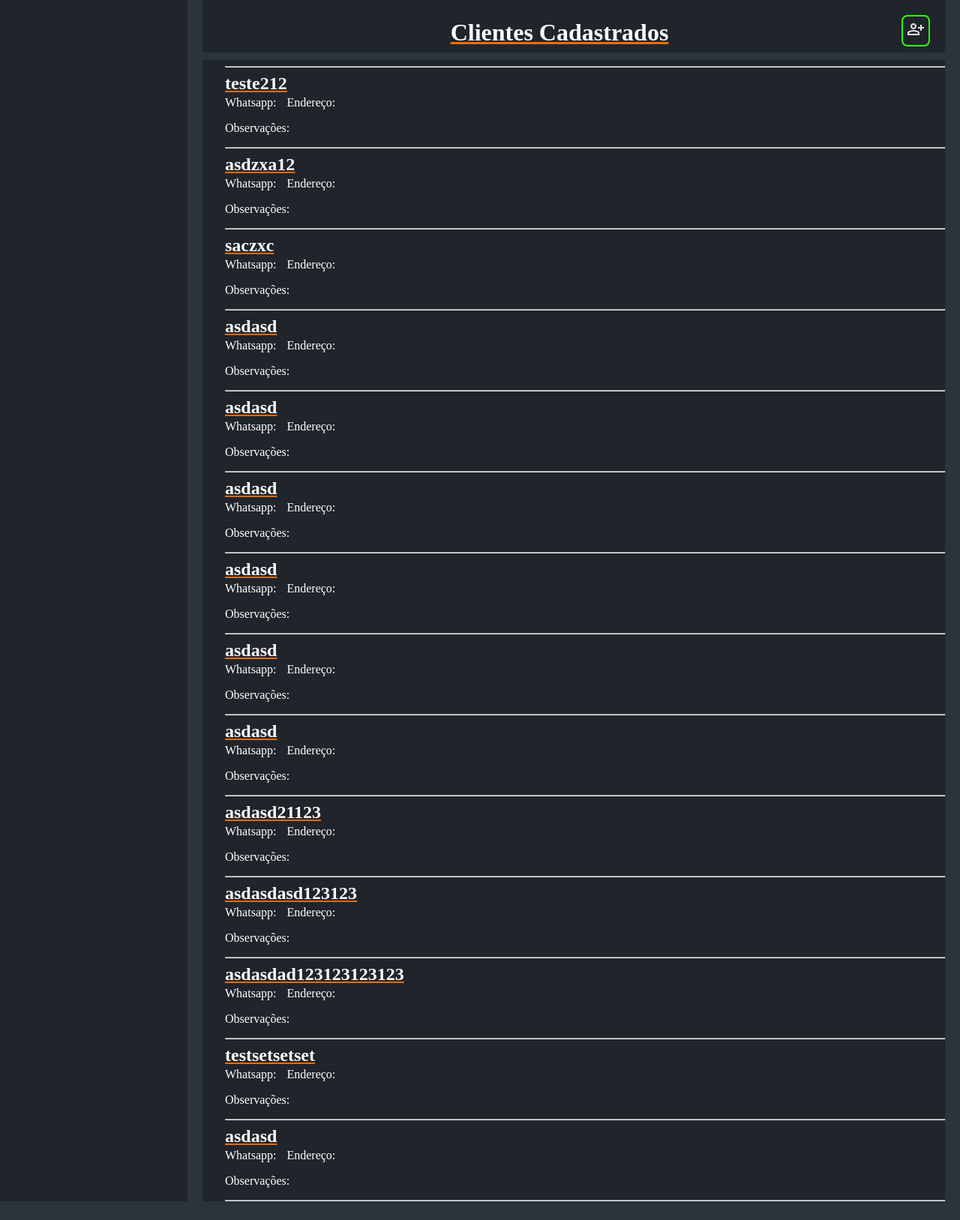
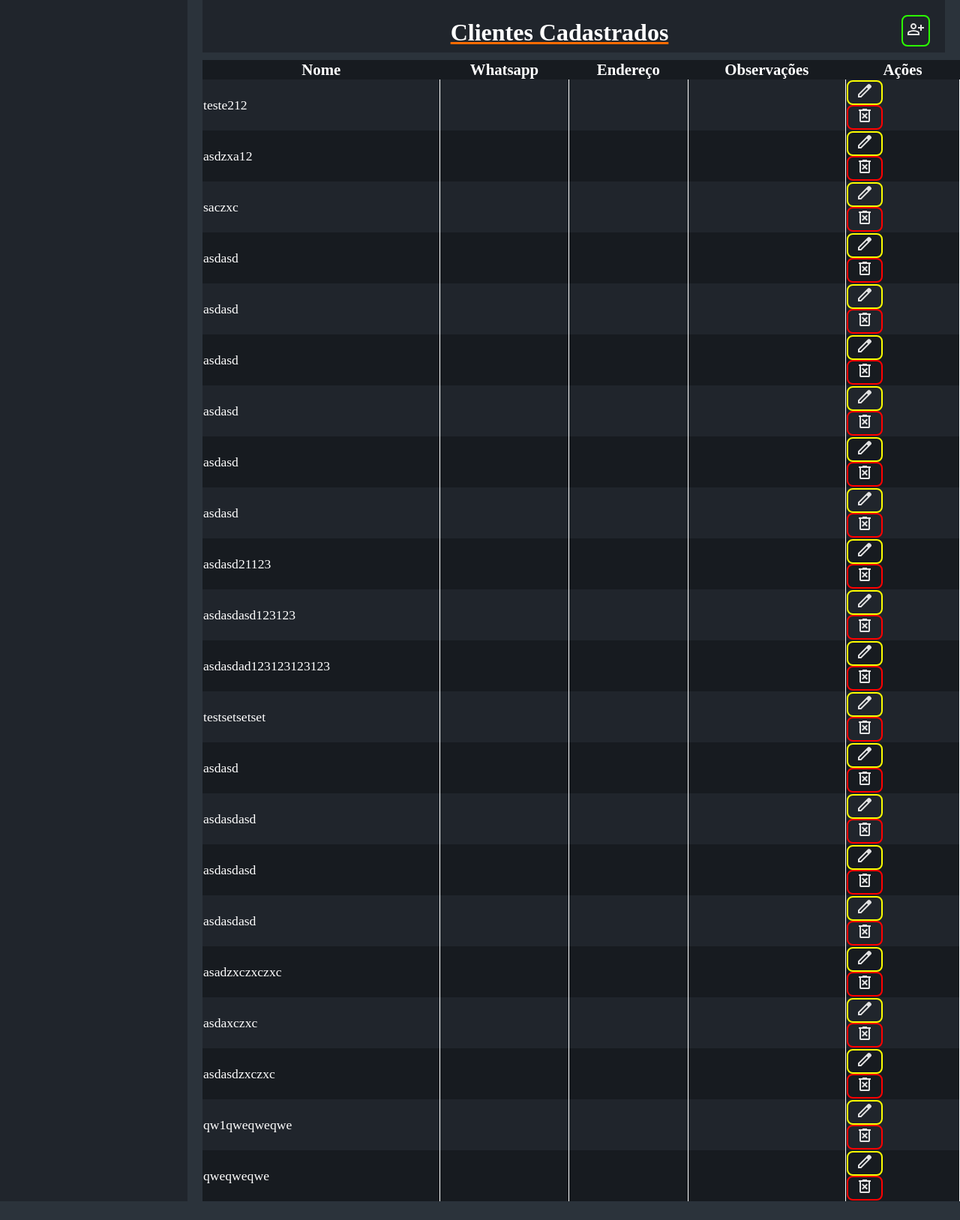
Before and after one commit to iBahiaaaa/SistemaDeCadastroDeClientes, a Flask app: page / in a window 1280 px wide. Shown: the part 80-1707 px from the top of the page at 75% size. Run offline with Flask 3, Linux system fonts and the light colour scheme; data comes from the database, SQL or seed files in the repository; both versions use the stored data as it was after the commit.

Commit message:
ações Excluir Editar

```diff
--- a/app.py
+++ b/app.py
@@ -2,7 +2,8 @@ import sqlite3
 from flask import Flask, render_template, request, redirect
 from backend.controllers.cliente_controller import (
     cadastrar_cliente,
-    listar_clientes
+    listar_clientes,
+    deletar_cliente
 )
 
 app = Flask(
@@ -26,5 +27,10 @@ def cadastrar():
 
     return cadastrar_cliente()
 
+@app.route("/excluir/<int:id_cliente>", methods=["POST"])
+def excluir(id_cliente):
+
+    return deletar_cliente(id_cliente)
+
 if __name__ == "__main__":
     app.run(host="127.0.0.1", port=5001, debug=True)
--- a/backend/controllers/cliente_controller.py
+++ b/backend/controllers/cliente_controller.py
@@ -2,7 +2,9 @@ from flask import request, redirect
 from flask import request, redirect
 from backend.repositories.cliente_repository import (
     salvar_cliente,
-    buscar_clientes
+    buscar_clientes,
+    excluir_cliente,
+    atualizar_cliente
 )
 
 
@@ -27,3 +29,25 @@ def listar_clientes():
     clientes = buscar_clientes()
 
     return clientes
+
+def deletar_cliente(id_cliente):
+
+    excluir_cliente(id_cliente)
+
+    return redirect("/")
+
+def cadastrar_cliente():
+
+    id_cliente = request.form.get("id_cliente")
+
+    nome = request.form["nome"]
+    whatsapp = request.form["whatsapp"]
+    endereco = request.form["endereco"]
+    observacoes = request.form["observacoes"]
+
+    if id_cliente:
+        atualizar_cliente(id_cliente, nome, whatsapp, endereco, observacoes)
+    else:
+        salvar_cliente(nome, whatsapp, endereco, observacoes)
+
+    return redirect("/")
--- a/backend/repositories/cliente_repository.py
+++ b/backend/repositories/cliente_repository.py
@@ -32,3 +32,30 @@ def buscar_clientes():
     conexao.close()
 
     return clientes
+
+def excluir_cliente(id_cliente):
+
+    conexao = sqlite3.connect("backend/database/banco.db")
+    cursor = conexao.cursor()
+
+    cursor.execute("""
+        DELETE FROM clientes
+        WHERE id = ?
+    """, (id_cliente,))
+
+    conexao.commit()
+    conexao.close()
+
+def atualizar_cliente(id_cliente, nome, whatsapp, endereco, observacoes):
+
+    conexao = sqlite3.connect("backend/database/banco.db")
+    cursor = conexao.cursor()
+
+    cursor.execute("""
+        UPDATE clientes
+        SET nome = ?, whatsapp = ?, endereco = ?, observacoes = ?
+        WHERE id = ?
+    """, (nome, whatsapp, endereco, observacoes, id_cliente))
+
+    conexao.commit()
+    conexao.close()
--- a/frontend/static/css/clientes.css
+++ b/frontend/static/css/clientes.css
@@ -73,43 +73,38 @@ main {
     box-shadow: 0 5px 10px rgba(0, 0, 0, 0.2);
 }
 
-#botaoEditar {
+#btnEditar {
     color: white;
     border: 2px solid #fbff00;
     border-radius: 8px;
-    padding: 10px 25px;
+    padding: 0px 10px;
     background: transparent;
     font-size: 1em;
-    margin-left: 30px;
-    width: 190px;
 }
 
-#botaoEditar:hover {
-    box-shadow: 1px 1px 10px #fbff00;
+#btnEditar:hover {
     background-color: #fbff002d;
 }
 
-#botaoEditar:active {
+#btnEditar:active {
     transform: translateY(2px);
     box-shadow: 0 5px 10px rgba(0, 0, 0, 0.2);
 }
 
-#botaoExcluir {
+#btnExcluir {
     color: white;
     border: 2px solid #ff0000;
     border-radius: 8px;
-    padding: 10px 25px;
+    padding: 0px 10px;
     background: transparent;
     font-size: 1em;
-    width: 190px;
 }
 
-#botaoExcluir:hover {
-    box-shadow: 1px 1px 10px #ff0000;
+#btnExcluir:hover {
     background-color: #ff00002d;
 }
 
-#botaoExcluir:active {
+#btnExcluir:active {
     transform: translateY(2px);
     box-shadow: 0 5px 10px rgba(0, 0, 0, 0.2);
 }
@@ -123,11 +118,47 @@ main {
     text-align: center;
 }
 
-#listaClientes {
-    margin: 0 20px 0 20px;
+#conteudoTabelaListaClientes {
     height: calc(100vh - 185px);
+    overflow-y: auto;
+    margin-left: 20px;
+}
+
+#tabelaListaClientes {
+    width: 100%;
     background-color: var(--cor2);
-    overflow-y: auto;
+    color: white;
+    border-collapse: collapse;
+}
+
+#cabecaTabelaClientes {
+    background-color: var(--cor3);
+    font-size: 1.3em;
+}
+
+#cabecaTabelaClientes th {
+    position: sticky;
+    top: 0;
+    z-index: 1;
+    background-color: var(--cor3);
+}
+
+#bodyTabelaListaClientes{
+
+    td{
+        border-right: 1px solid white;
+        width: fit-content;
+        font-size: 1.1em;
+
+    }
+
+    tr:nth-child(even) {
+        background-color: var(--cor3);
+    }
+}
+
+#tabelaAcoes {
+    width: 150px;
 }
 
 .cliente {
@@ -203,9 +234,21 @@ footer {
     background-color: var(--cor3);
     z-index: 10000;
     border-radius: 12px;
-    outline: 100em solid rgba(0, 0, 0, 0.90);
+    /* outline: 100em solid rgba(0, 0, 0, 0.90); */
     box-shadow: 3px 3px 10px black;
     padding: 0 10px;
+}
+
+#overlayModal {
+    display: none;
+}
+
+#overlayModal.ativo {
+    display: block;
+    position: fixed;
+    inset: 0;
+    background-color: rgba(0, 0, 0, 0.80);
+    z-index: 9999;
 }
 
 #modalTitulo {
@@ -216,7 +259,10 @@ footer {
 
 }
 
-#modalNome, #modalWhatsapp, #modalEndereco, #modalObservacoes{
+#modalNome,
+#modalWhatsapp,
+#modalEndereco,
+#modalObservacoes {
     border-radius: 6px;
     font-weight: 550;
     font-size: 1em;
@@ -226,22 +272,23 @@ footer {
     border: 1px solid white;
 }
 
-::placeholder{
+::placeholder {
     color: rgba(255, 255, 255, 0.60);
 }
 
 
-#modalNome{
+#modalNome {
     width: 571px;
     margin: 5px;
 }
 
-#modalWhatsapp{
+#modalWhatsapp {
     width: 200px;
     margin: 5px 5px 5px 0;
 }
 
-#modalEndereco, #modalObservacoes{
+#modalEndereco,
+#modalObservacoes {
     width: 790px;
     margin: 5px;
 }
@@ -262,7 +309,7 @@ footer {
     width: fit-content;
 }
 
-#btnSalvar:hover{
+#btnSalvar:hover {
     background-color: #2bff002d;
 }
 
@@ -281,6 +328,6 @@ footer {
     width: fit-content;
 }
 
-#btnCancelar:hover{
+#btnCancelar:hover {
     background-color: #ff00002d;
 }
--- a/frontend/static/js/clientes.js
+++ b/frontend/static/js/clientes.js
@@ -1,18 +1,80 @@
 console.log("JS carregado!");
 const botaoCadastrar = document.getElementById("botaoCadastrar");
 const modalCadastro = document.getElementById("modalCadastro");
+const overlayModal = document.getElementById("overlayModal");
 const btnCancelar = document.getElementById("btnCancelar");
+
+const titulo = document.getElementById("modalTitulo");
+const btnSalvar = document.getElementById("btnSalvar");
+
+const inputId = document.getElementById("id_cliente");
+const inputNome = document.getElementById("modalNome");
+const inputWhatsapp = document.getElementById("modalWhatsapp");
+const inputEndereco = document.getElementById("modalEndereco");
+const inputObs = document.getElementById("modalObservacoes");
 
 botaoCadastrar.addEventListener("click", function() {
 
     console.log("Botão clicado!");
+
     modalCadastro.classList.add("ativo");
-
-
+    overlayModal.classList.add("ativo");
 });
 
 btnCancelar.addEventListener("click", function() {
 
     modalCadastro.classList.remove("ativo");
+    overlayModal.classList.remove("ativo");
+});
 
+overlayModal.addEventListener("click", function() {
+    modalCadastro.classList.remove("ativo");
+    overlayModal.classList.remove("ativo");
 });
+
+// Editar
+
+function abrirModal() {
+    modalCadastro.classList.add("ativo");
+    overlayModal.classList.add("ativo");
+}
+
+function fecharModal() {
+    modalCadastro.classList.remove("ativo");
+    overlayModal.classList.remove("ativo");
+}
+
+botaoCadastrar.addEventListener("click", function() {
+
+    inputId.value = "";
+    inputNome.value = "";
+    inputWhatsapp.value = "";
+    inputEndereco.value = "";
+    inputObs.value = "";
+
+    titulo.innerText = "Cadastrar Cliente";
+    btnSalvar.innerText = "Salvar";
+
+    abrirModal();
+});
+
+btnCancelar.addEventListener("click", fecharModal);
+overlayModal.addEventListener("click", fecharModal);
+
+document.querySelectorAll(".btnEditar").forEach(btn => {
+    btn.addEventListener("click", function() {
+
+        inputId.value = btn.dataset.id;
+        inputNome.value = btn.dataset.nome;
+        inputWhatsapp.value = btn.dataset.whatsapp;
+        inputEndereco.value = btn.dataset.endereco;
+        inputObs.value = btn.dataset.observacoes;
+
+        titulo.innerText = "Editar Cliente";
+        btnSalvar.innerText = "Atualizar";
+
+        abrirModal();
+    });
+});
+
+// Fim do editar
--- a/frontend/templates/clientes.html
+++ b/frontend/templates/clientes.html
@@ -6,7 +6,7 @@
     <meta name="viewport" content="width=device-width, initial-scale=1.0">
     <title>Clientes</title>
     <link rel="stylesheet" href="{{ url_for('static', filename='css/clientes.css') }}">
-    <link rel="shortcut icon" href="../static/person_add.svg" type="image/x-icon">
+    <link rel="shortcut icon" href="../static/imagens/person_add.svg" type="image/x-icon">
 </head>
 
 <body>
@@ -23,20 +23,45 @@
             <section id="cadastroClientes">
                 <div id="divTituloListaClientes">
                     <h2 id="tituloListaClientes">Clientes Cadastrados</h2>
-                    <button id="botaoCadastrar" type="submit"> <img src="../static/person_add.svg" alt=""> </button>
+                    <button id="botaoCadastrar" type="submit"> <img src="../static/imagens/person_add.svg" alt="">
+                    </button>
                 </div>
             </section>
-            <section id="listaClientes">
-                {% for cliente in clientes %}
-                <div class="cliente">
-                    <hr id="tracoHr">
-                    <h3>{{ cliente[1] }}</h3>
-                    <span>Whatsapp: {{ cliente[2] }}</span>
-                    <span>Endereço: {{ cliente[3] }}</span>
-                    <p>Observações: {{ cliente[4] }}</p>
-                </div>
-                {% endfor %}
-            </section>
+            <div id="conteudoTabelaListaClientes">
+                <table id="tabelaListaClientes">
+                    <thead id="cabecaTabelaClientes">
+                        <tr>
+                            <th id="tabelaNome">Nome</th>
+                            <th>Whatsapp</th>
+                            <th>Endereço</th>
+                            <th>Observações</th>
+                            <th id="tabelaAcoes">Ações</th>
+                        </tr>
+                    </thead>
+                    <tbody id="bodyTabelaListaClientes">
+                        {% for cliente in clientes %}
+                        <tr id="clienteIndividual">
+                            <td>{{ cliente[1] }}</td>
+                            <td>{{ cliente[2] }}</td>
+                            <td>{{ cliente[3] }}</td>
+                            <td>{{ cliente[4] }}</td>
+                            <td>
+                                <button id="btnEditar" class="btnEditar" data-id="{{ cliente[0] }}"
+                                    data-nome="{{ cliente[1] }}" data-whatsapp="{{ cliente[2] }}"
+                                    data-endereco="{{ cliente[3] }}" data-observacoes="{{ cliente[4] }}">
+                                    <img src="../static/imagens/edit.svg" alt="Editar Cliente">
+                                </button>
+                                <form action="/excluir/{{ cliente[0] }}" method="POST"
+                                    onsubmit="return confirm('Tem certeza que deseja excluir este cliente?')">
+                                    <button id="btnExcluir" type="submit"><img src="../static/imagens/delete.svg"
+                                            alt="Excluir Cliente"></button>
+                                </form>
+                            </td>
+                        </tr>
+                        {% endfor %}
+                    </tbody>
+                </table>
+            </div>
         </section>
     </main>
     <footer>
@@ -45,16 +70,19 @@
         <div id="caixaModal">
             <h2 id="modalTitulo">Cadastrar Cliente</h2>
             <form action="/cadastrar" method="POST">
+                <input type="hidden" name="id_cliente" id="id_cliente">
                 <input type="text" id="modalNome" name="nome" placeholder="Nome do aluno*" required>
                 <input type="tel" id="modalWhatsapp" name="whatsapp" placeholder="Whatsapp">
                 <input type="text" id="modalEndereco" name="endereco" placeholder="Endereço">
                 <input id="modalObservacoes" name="observacoes" placeholder="Observações">
                 <div id="botoesModal">
                     <button type="submit" id="btnSalvar">Salvar</button>
-                    <button type="button" id="btnCancelar">Cancelar</button>
+                    <button type="button" id="btnCancelar">Fechar</button>
                 </div>
             </form>
         </div>
+    </section>
+    <section id="overlayModal">
     </section>
     <script src="{{ url_for('static', filename='js/clientes.js') }}"></script>
 </body>
```
Also changed, not shown: criar_banco.py (added, +20 -0 lines), backend/database/banco.db, frontend/static/imagens/delete.svg (added), frontend/static/imagens/edit.svg (added), frontend/static/imagens/person_add.svg (renamed from frontend/static/person_add.svg).
